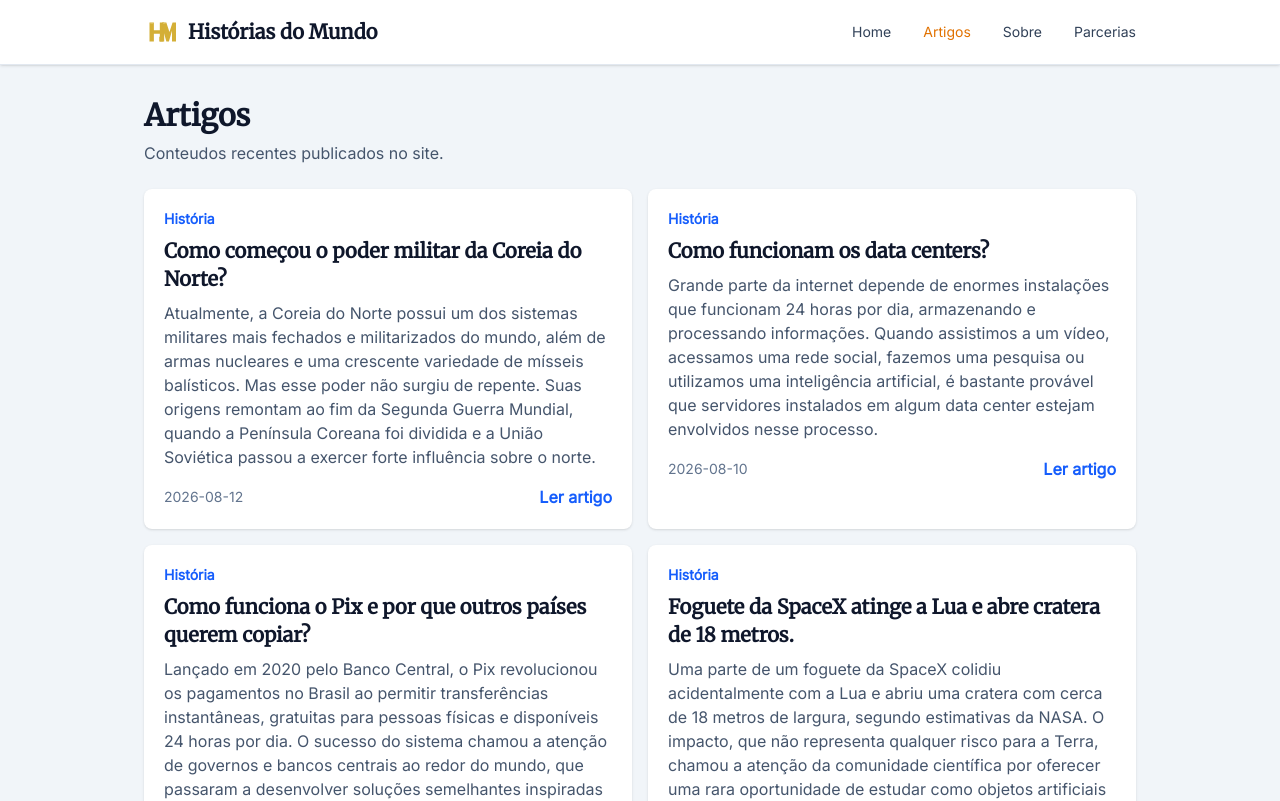
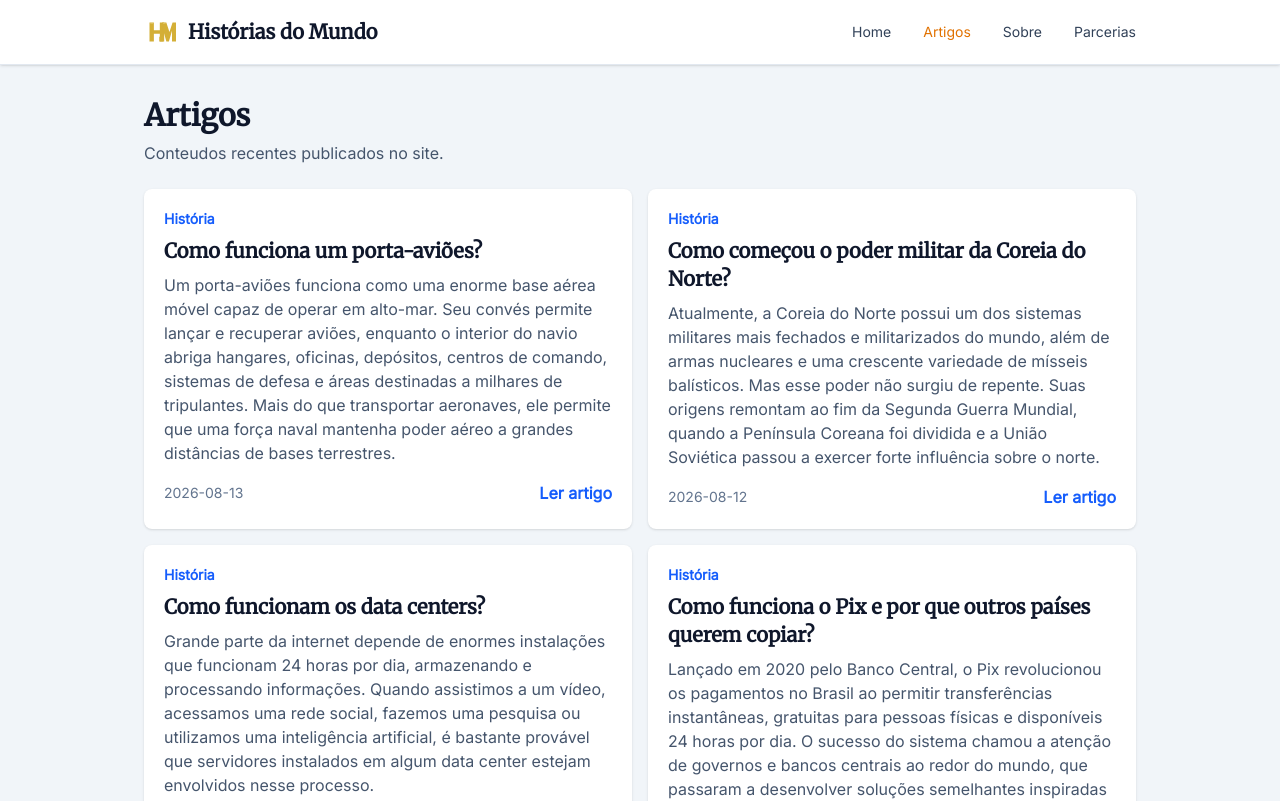
Before and after one commit to jordanlp19/Hist-rias-do-mundo, a React (Vite) app in the folder frontend/: page /artigos in a window 1280 px wide. Shown: the top 801 px of the page. Built offline with nearby package versions, Linux system fonts and the light colour scheme; what tailwind-animations would draw is missing.

Commit message:
Novo artigo porta avioes

```diff
--- a/frontend/src/data/articles.js
+++ b/frontend/src/data/articles.js
@@ -17,6 +17,7 @@ import fogueteImage from "../assets/articles/foguete_spacex_lua.webp";
 import pixImage from "../assets/articles/pix_ilustracao.webp";
 import datacenterImage from "../assets/articles/data_center.webp";
 import coreiamilImage from "../assets/articles/coreia_do_norte_poder_militar.webp";
+import portaaviImage from "../assets/articles/porta_avioes.webp";
 
 const articles = [
   {
@@ -1307,6 +1308,109 @@ Arms Control Association - Dangerous Dealings: North Korea’s Nuclear Capabilit
 
 Arms Control Association - Chronology of U.S.-North Korean Nuclear and Missile Diplomacy. Cronologia do desenvolvimento nuclear e das negociações envolvendo o programa de armas da Coreia do Norte.`,
   },
+
+  {
+    id: 21,
+    title: "Como funciona um porta-aviões?",
+    slug: "Como funciona um porta-aviões",
+    description:
+      "Um porta-aviões funciona como uma enorme base aérea móvel capaz de operar em alto-mar. Seu convés permite lançar e recuperar aviões, enquanto o interior do navio abriga hangares, oficinas, depósitos, centros de comando, sistemas de defesa e áreas destinadas a milhares de tripulantes. Mais do que transportar aeronaves, ele permite que uma força naval mantenha poder aéreo a grandes distâncias de bases terrestres.",
+    category: "História",
+    image: portaaviImage,
+    date: "2026-08-13",
+    author: "Jordan Lopes",
+    content: `Uma base aérea sobre o oceano
+
+A principal função de um porta-aviões é levar a aviação militar até regiões onde não existem bases aéreas disponíveis ou onde utilizá-las seria difícil.
+
+Os maiores porta-aviões modernos possuem um enorme convés de voo, hangares localizados abaixo dele e elevadores capazes de transportar aeronaves entre os diferentes níveis do navio.
+
+Caças, helicópteros, aeronaves de alerta antecipado, guerra eletrônica e transporte podem fazer parte do chamado grupo aéreo embarcado. Na Marinha dos Estados Unidos, por exemplo, os Carrier Air Wings reúnem diferentes esquadrões especializados em missões como superioridade aérea, ataques contra alvos terrestres e navais, reconhecimento, guerra eletrônica, alerta antecipado e busca e salvamento.
+
+O resultado é uma espécie de aeroporto militar que pode atravessar oceanos.
+
+Como os aviões conseguem decolar?
+
+Um dos maiores desafios é fazer um caça pesado decolar utilizando uma pista muito menor do que a encontrada em um aeroporto convencional.
+
+Existem diferentes soluções dependendo do projeto do porta-aviões.
+
+Em navios como os americanos da classe Nimitz, catapultas movidas a vapor ajudam a acelerar os aviões durante a decolagem. A aeronave é conectada ao sistema e, após os motores atingirem a potência necessária, a catapulta fornece uma forte aceleração adicional.
+
+A classe Gerald R. Ford utiliza uma tecnologia mais recente chamada EMALS, sigla em inglês para Sistema Eletromagnético de Lançamento de Aeronaves. Em vez da pressão do vapor, o sistema utiliza energia eletromagnética para acelerar os aviões.
+
+Outros porta-aviões utilizam uma rampa inclinada na extremidade do convés, conhecida como ski-jump. Nesse sistema, a própria potência da aeronave, combinada com a rampa, ajuda o avião a ganhar altitude durante a decolagem.
+
+E como eles conseguem pousar?
+
+O pouso é uma das operações mais delicadas realizadas em um porta-aviões.
+
+Aeronaves desenvolvidas para esse tipo de operação possuem um gancho na parte traseira. Durante a aproximação, o piloto tenta fazer esse gancho capturar um dos cabos instalados transversalmente no convés.
+
+O cabo está conectado a um sistema de frenagem capaz de absorver rapidamente a enorme energia da aeronave.
+
+Sistemas utilizados nos porta-aviões americanos conseguem parar aeronaves de dezenas de toneladas em pouco mais de 100 metros.
+
+Caso o gancho não consiga capturar um cabo, o piloto mantém potência suficiente nos motores para voltar a decolar e realizar uma nova tentativa.
+
+O que existe dentro de um porta-aviões?
+
+A parte visível do navio representa apenas uma fração de sua estrutura.
+
+Abaixo do convés existem hangares onde aeronaves podem ser armazenadas e receber manutenção. Grandes elevadores transportam os aviões entre o hangar e o convés.
+
+Também existem oficinas, depósitos de peças, instalações médicas, cozinhas, dormitórios, centros de comando e inúmeras áreas técnicas necessárias para manter o navio funcionando durante longos períodos no mar.
+
+Combustível de aviação e armamentos também precisam ser armazenados e transportados até as aeronaves seguindo procedimentos específicos de segurança.
+
+Por isso, a operação de um porta-aviões depende da coordenação de milhares de pessoas trabalhando em funções diferentes.
+
+Como um navio tão grande se movimenta?
+
+A propulsão varia de acordo com o país e o modelo.
+
+Alguns porta-aviões utilizam sistemas convencionais, enquanto os grandes porta-aviões americanos atuais utilizam propulsão nuclear.
+
+Reatores nucleares produzem a energia necessária para movimentar o navio e alimentar muitos de seus sistemas. Uma das grandes vantagens é permitir longos períodos de operação sem a necessidade de reabastecer o combustível utilizado na propulsão.
+
+Isso não significa que o porta-aviões possa permanecer indefinidamente no mar. A tripulação ainda precisa de alimentos, peças, combustível para as aeronaves, munições e outros suprimentos, que podem ser recebidos de navios logísticos.
+
+O porta-aviões não navega sozinho
+
+Apesar de seu tamanho e poder, um porta-aviões normalmente opera acompanhado por outros navios.
+
+Esse conjunto é conhecido como grupo de ataque de porta-aviões.
+
+Destróieres e outros navios de guerra podem fornecer defesa contra aeronaves, mísseis, submarinos e embarcações inimigas. Navios logísticos ajudam a manter a força abastecida durante operações prolongadas.
+
+As próprias aeronaves embarcadas também participam da proteção do grupo.
+
+Assim, o porta-aviões funciona como o centro de uma força naval muito maior, combinando aviação, navios de escolta, sensores e sistemas de comunicação.
+
+Uma cidade e um aeroporto flutuantes
+
+Um porta-aviões moderno reúne características de uma base aérea, uma instalação militar e uma pequena cidade.
+
+No caso dos maiores modelos, milhares de marinheiros e aviadores trabalham simultaneamente para manter aeronaves voando, equipamentos funcionando e o navio navegando.
+
+Sua principal vantagem estratégica está justamente na mobilidade: em vez de depender exclusivamente de uma base aérea localizada em território aliado, um país pode deslocar parte de seu poder aéreo através dos oceanos.
+
+É essa capacidade que transformou os porta-aviões em alguns dos maiores símbolos de projeção de poder militar desde a Segunda Guerra Mundial.
+
+Fontes:
+
+U.S. Navy - Aircraft Carriers (CVN), informações oficiais sobre características, funções e operação dos porta-aviões das classes Nimitz e Gerald R. Ford.
+
+Naval Air Systems Command (NAVAIR) - Launching Systems, informações técnicas sobre catapultas e sistemas utilizados no lançamento de aeronaves.
+
+Naval Air Systems Command (NAVAIR) - Recovery Systems, informações sobre sistemas de frenagem e recuperação de aeronaves em porta-aviões.
+
+Naval Air Systems Command (NAVAIR) - EMALS e Advanced Arresting Gear, informações sobre os sistemas de lançamento eletromagnético e frenagem utilizados na classe Gerald R. Ford.
+
+Naval History and Heritage Command - Aircraft Carriers, informações históricas sobre a evolução dos porta-aviões e da propulsão nuclear naval.
+
+U.S. Naval Air Forces - Carrier Air Wings, informações sobre composição e funções das aeronaves embarcadas.`,
+  },
 ];
 
 export default articles;
```
Also changed, not shown: frontend/src/assets/articles/porta_avioes.webp (added).
